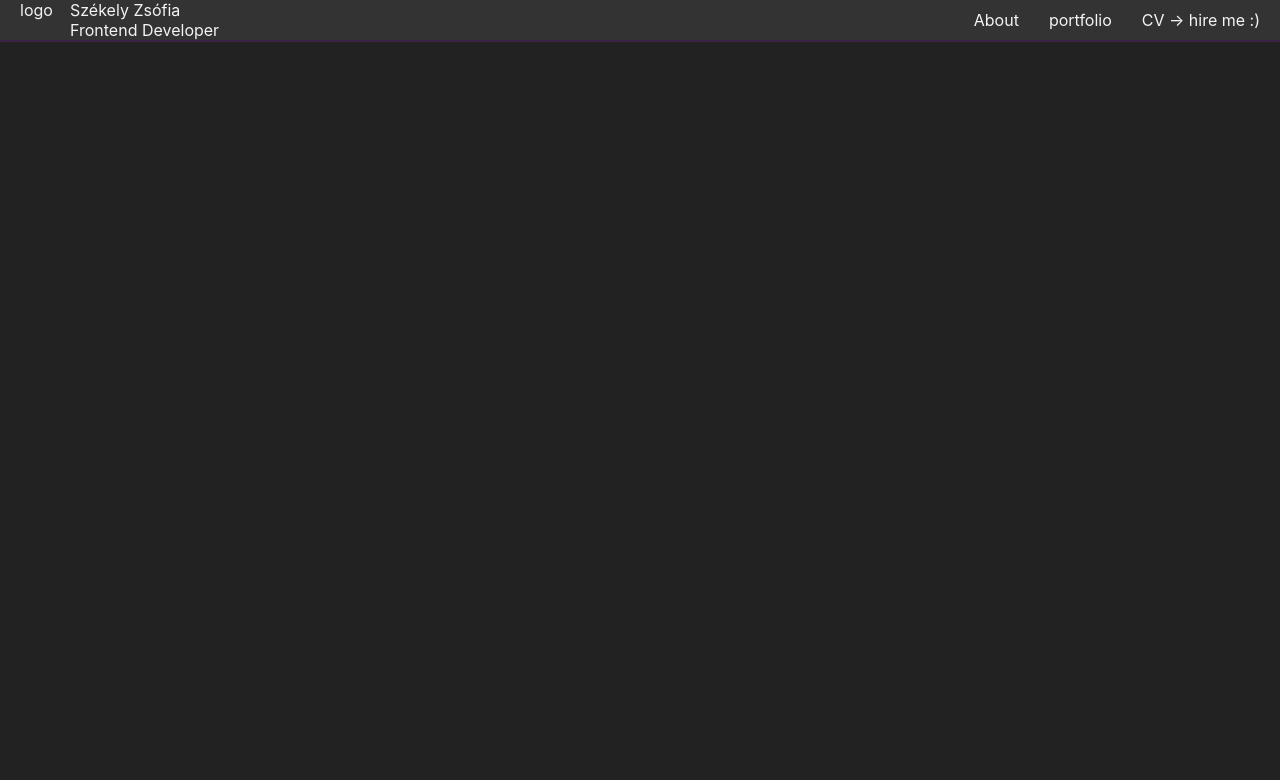
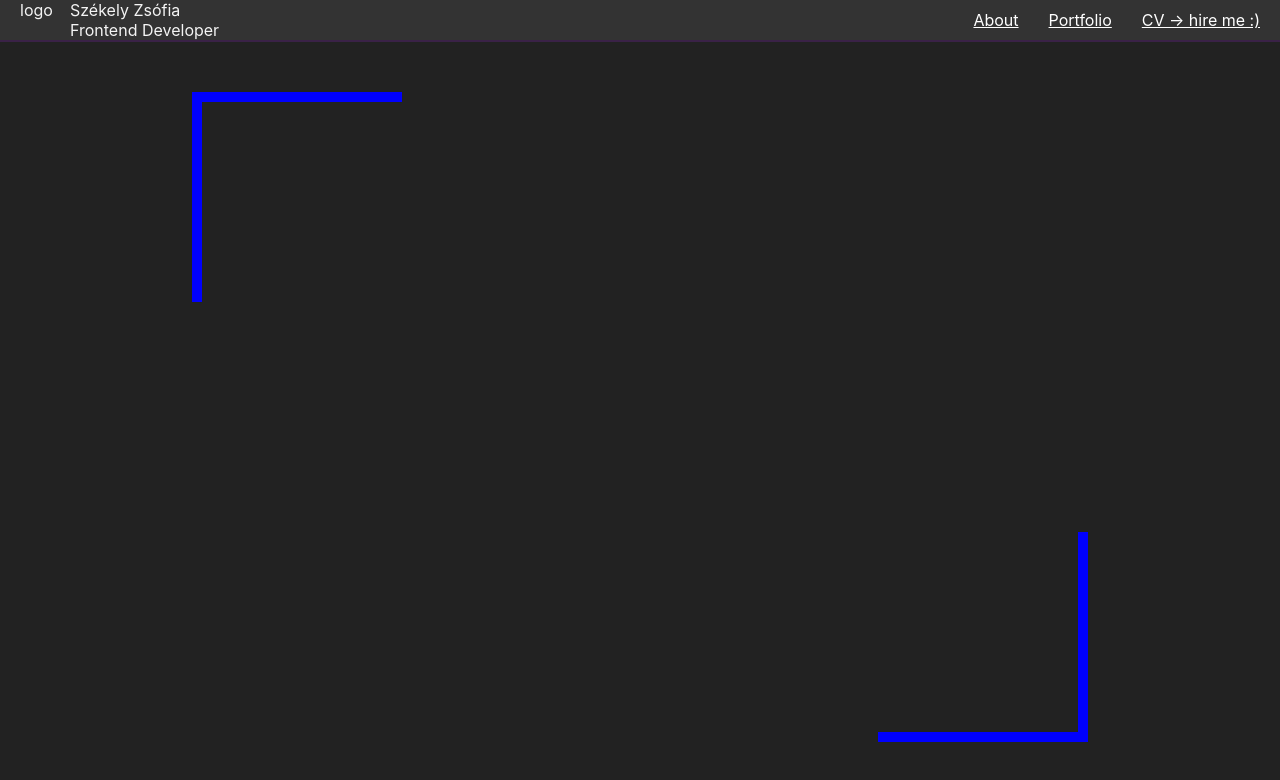
Before and after one commit to Scarlattea/react-course-app, a React (Create React App) app in the folder react-course/: page / in a window 1280 px wide. Shown: the top 780 px of the page. Built offline with nearby package versions, Linux system fonts and the light colour scheme.

Commit message:
general page start

```diff
--- a/react-course/src/components/GeneralContent/GeneralContent.css
+++ b/react-course/src/components/GeneralContent/GeneralContent.css
@@ -2,4 +2,28 @@
   background: #222222;
   height: 100vh;
   width: 100%;
+}
+.portfolio-general-content .about-container {
+  width: 70%;
+  margin: auto;
+  height: 100vh;
+  position: relative;
+}
+.portfolio-general-content .about-container .corner-top-left, .portfolio-general-content .about-container .corner-bottom-right {
+  border: 10px solid blue;
+  height: 200px;
+  width: 200px;
+  position: absolute;
+  top: 50px;
+}
+.portfolio-general-content .about-container .corner-top-left {
+  border-right: unset;
+  border-bottom: unset;
+}
+.portfolio-general-content .about-container .corner-bottom-right {
+  bottom: 100px;
+  right: 0px;
+  top: unset;
+  border-left: unset;
+  border-top: unset;
 }/*# sourceMappingURL=GeneralContent.css.map */
--- a/react-course/src/components/GeneralContent/GeneralContent.js
+++ b/react-course/src/components/GeneralContent/GeneralContent.js
@@ -4,7 +4,10 @@ import "./GeneralContent.css";
 export default function GeneralContent(props){
     return(
         <div className="portfolio-general-content">
-
+           <div className="about-container">
+                <div className="corner-top-left"></div>
+                <div className="corner-bottom-right"></div>
+           </div>
         </div>
     );
 }
--- a/react-course/src/components/GeneralContent/GeneralContent.scss
+++ b/react-course/src/components/GeneralContent/GeneralContent.scss
@@ -2,4 +2,28 @@
     background: #222222;
     height: 100vh;
     width: 100%;
+    .about-container{
+        width: 70%;
+        margin: auto;
+        height: 100vh;
+        position: relative;
+        .corner-top-left, .corner-bottom-right{
+            border: 10px solid blue;
+            height: 200px;
+            width: 200px;
+            position: absolute;
+            top: 50px;
+        }
+        .corner-top-left{
+            border-right:unset;
+            border-bottom: unset;
+        }
+        .corner-bottom-right{
+            bottom: 100px;
+            right: 0px;
+            top: unset;
+            border-left: unset;
+            border-top: unset;
+        }
+    }
 }
--- a/react-course/src/components/Navbar/Navbar.css
+++ b/react-course/src/components/Navbar/Navbar.css
@@ -23,4 +23,11 @@
   justify-content: center;
   align-items: center;
   gap: 30px;
+}
+.portfolio-navbar-container .other-buttons a.button {
+  color: white;
+  transition: all 0.3s ease;
+}
+.portfolio-navbar-container .other-buttons a.button:hover {
+  color: lightpink;
 }/*# sourceMappingURL=Navbar.css.map */
--- a/react-course/src/components/Navbar/Navbar.js
+++ b/react-course/src/components/Navbar/Navbar.js
@@ -1,5 +1,6 @@
 
 import "./Navbar.css";
+import { Link } from "react-router-dom";
 
 export default function Navbar(props){
     return(
@@ -10,9 +11,9 @@ export default function Navbar(props){
                 <div className="job">Frontend Developer</div>
             </div>
             <div className="other-buttons">
-                <div className='button about'>About</div>
-                <div className="button portfolio">portfolio</div>
-                <div className="button hire-me">CV -&gt; hire me :&#41;</div>
+                <Link to="/" className='button about'>About</Link>
+                <Link to="/portfolio_picker" className="button portfolio">Portfolio</Link>
+                <Link to="/hire_me" className='button hire-me'>CV -&gt; hire me :&#41;</Link>
             </div>
         </div>
     );
--- a/react-course/src/components/Navbar/Navbar.scss
+++ b/react-course/src/components/Navbar/Navbar.scss
@@ -18,5 +18,12 @@
     .other-buttons{
         @include centered-row;
         gap: 30px;
+        a.button{
+            color: white;
+            transition:all 0.3s ease;
+            &:hover{
+                color: lightpink;
+            }
+        }
     }
 }
--- a/react-course/src/index.js
+++ b/react-course/src/index.js
@@ -12,8 +12,8 @@ import HireMe from './components/HireMe/HireMe';
 const router = createBrowserRouter([
   { path: '/', element: <App/>, children: [
     {path: '/', element: <GeneralContent/>},
-    {path: 'portfolio_picker', element: <PortfoliMenuPage/>},
-    {path: 'hire_me', element:  <HireMe/>}
+    {path: '/portfolio_picker', element: <PortfoliMenuPage/>},
+    {path: '/hire_me', element:  <HireMe/>}
   ]},
   {path: '/oldalneve', element: <PageOne/>}
 ]);
```
Also changed, not shown: 2 other files (tests, documents, lock files or other folders).
